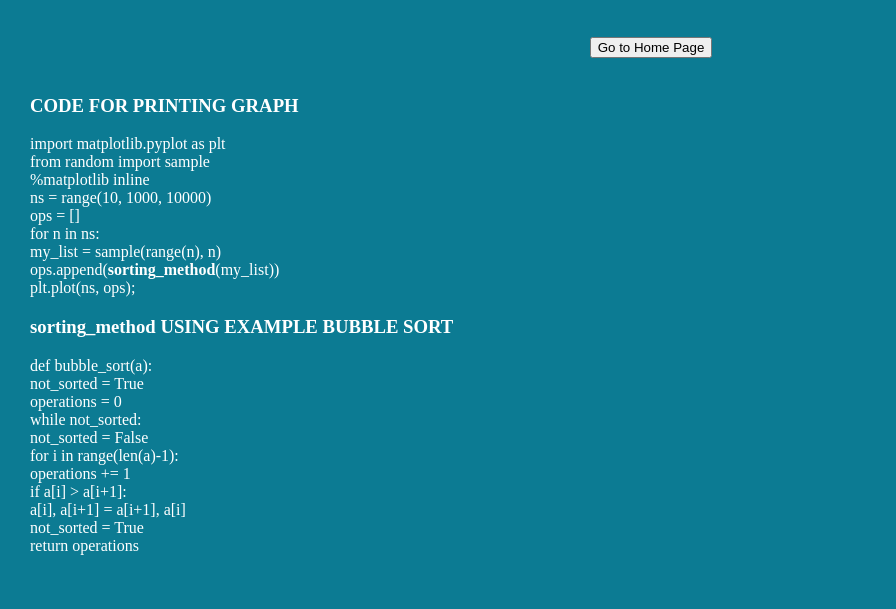
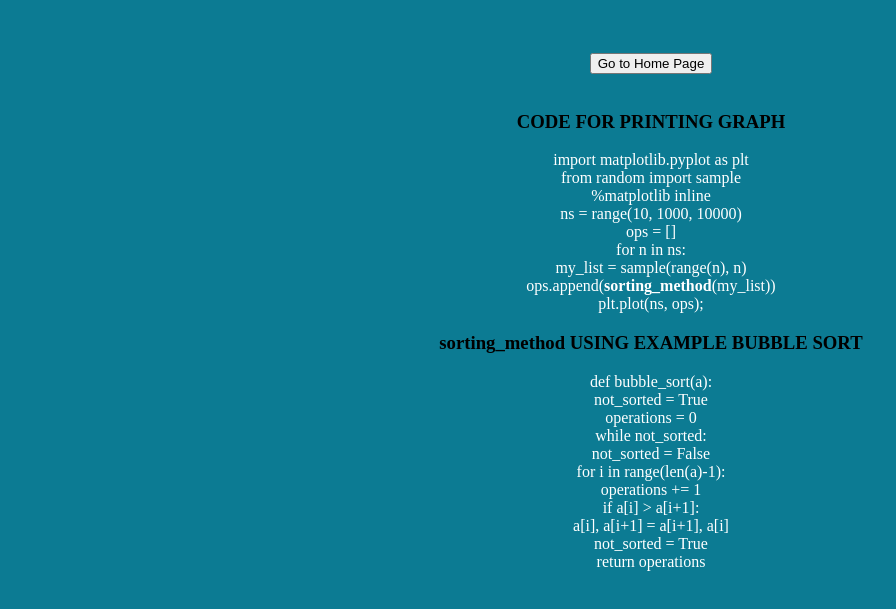
Before and after one commit to Aayush-dot/ASSIGNMENTDAA3, a plain HTML site: page gcode.html in a window 1280 px wide. Shown: the part 111-720 px from the top of the page, without its empty margins (0-896 px from the left). Drawn offline with Linux system fonts and the light colour scheme.

Commit message:
Add files via upload

```diff
--- a/gcode.html
+++ b/gcode.html
@@ -4,18 +4,18 @@
     <meta charset="utf-8">
     <title></title>
     <style>
-    body {padding-top:50px ;  margin-top: auto; margin-left: 30px;background-color:#0c7b93;color: white}
-    h1 {text-align: center; color: black;}
-  .b {text-align: center;}
+    body {padding-top:50px ;  margin-top: auto; margin-left: 30px;background-color:#0c7b93;color: white;text-align: center;}
+    h1 { color: black;}
+h3 { color: black;}
     </style>
   </head>
   <body>
     <h1>PYTHON CODE</h1>
     <br>
 
-      <div class="b">
+      <p>
         <button onclick="location.href='index.html'">Go to Home Page</button> <br /><br />
-      </div>
+      </p>
 
 
 
```
